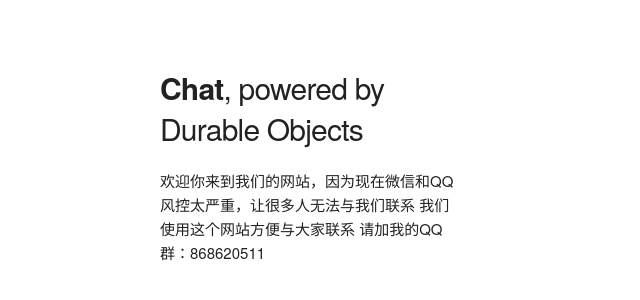
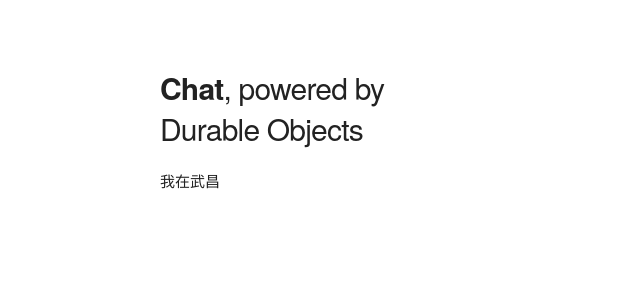
Before and after one commit to cptbtptp112211-droid/durable-chat-template, a React app: page public/index.html in a window 1280 px wide. Shown: the part 172-472 px from the top of the page, without its empty margins (0-640 px from the left). Built offline with nearby package versions, Linux system fonts and the light colour scheme.

Commit message:
Update index.html

```diff
--- a/public/index.html
+++ b/public/index.html
@@ -34,9 +34,7 @@
 				<div class="one-third column" style="margin-top: 25%">
 					<h4><b>Chat</b>, powered by Durable Objects</h4>
 					<p>
-						欢迎你来到我们的网站，因为现在微信和QQ风控太严重，让很多人无法与我们联系
-						我们使用这个网站方便与大家联系
-						请加我的QQ群：868620511
+						我在武昌
 					</p>
 				</div>
 				<div class="two-thirds column" id="root"></div>
```
